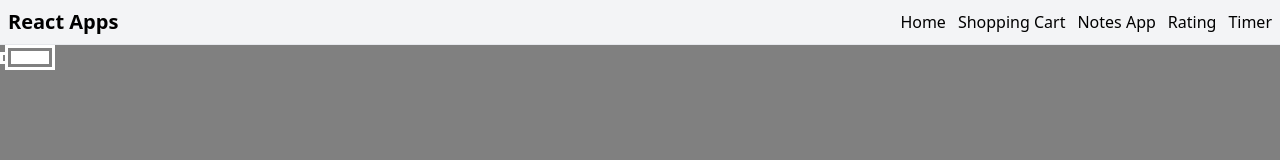
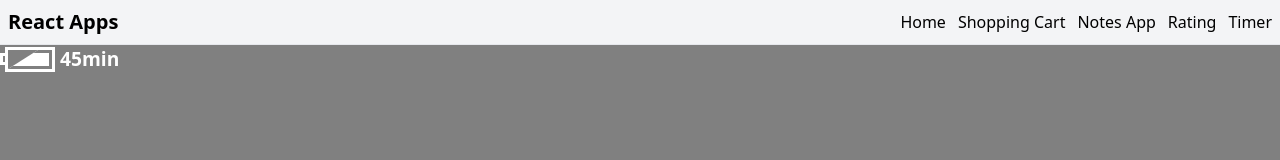
Before and after one commit to Dimterion/react-apps, a React (Vite) app: page /camera-ui in a window 1280 px wide. Shown: the top 160 px of the page. Built offline with nearby package versions, Linux system fonts and the light colour scheme; no server answers.

Commit message:
add camera-ui page battery elements

```diff
--- a/src/pages/camera-ui/camera-ui.css
+++ b/src/pages/camera-ui/camera-ui.css
@@ -2,6 +2,11 @@
   background-color: gray;
   height: 100%;
   width: 100%;
+}
+
+.battery-section {
+  display: flex;
+  gap: 5px;
 }
 
 .battery-wrapper {
@@ -25,6 +30,21 @@
 .battery-charge {
   background-color: white;
   border: 3px solid gray;
+  /*
+  30px 0% (Top-Left): shifts right by 30 pixels; start of the slash;
+  100% 0% (Top-Right): top-right corner;
+  100% 100% (Bottom-Right): bottom-right corner;
+  0% 100% (Bottom-Left): bottom-left corner;
+
+  If text is placed inside this trapezoid, it will still align to the original rectangular bounding box. To prevent text from clipping or looking too close to the slashed edge, add some left padding to the element (e.g., padding-left: 50px;)
+  */
+  clip-path: polygon(30px 0%, 100% 0%, 100% 100%, 0% 100%);
   height: 100%;
   width: 100%;
 }
+
+.battery-time {
+  color: white;
+  font-size: 1.2rem;
+  font-weight: bold;
+}
--- a/src/pages/camera-ui/camera-ui.jsx
+++ b/src/pages/camera-ui/camera-ui.jsx
@@ -3,11 +3,14 @@ import "./camera-ui.css";
 export default function CameraUiPage() {
   return (
     <main className="cameraUi-main">
-      <div className="battery-wrapper">
-        <div className="battery-head"></div>
-        <div className="battery-body">
-          <div className="battery-charge"></div>
+      <div className="battery-section">
+        <div className="battery-wrapper">
+          <div className="battery-head"></div>
+          <div className="battery-body">
+            <div className="battery-charge"></div>
+          </div>
         </div>
+        <div className="battery-time">45min</div>
       </div>
     </main>
   );
```
